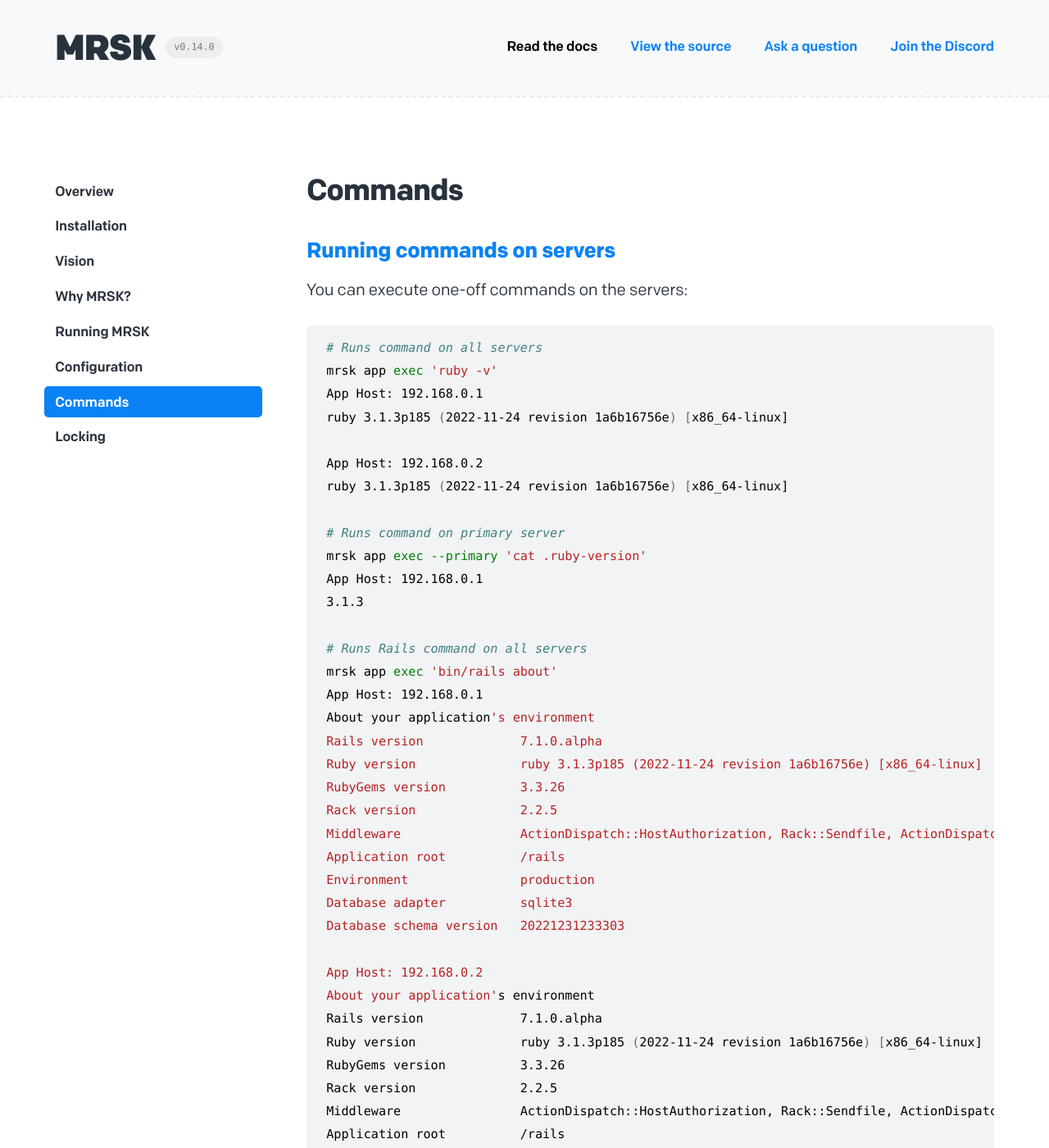
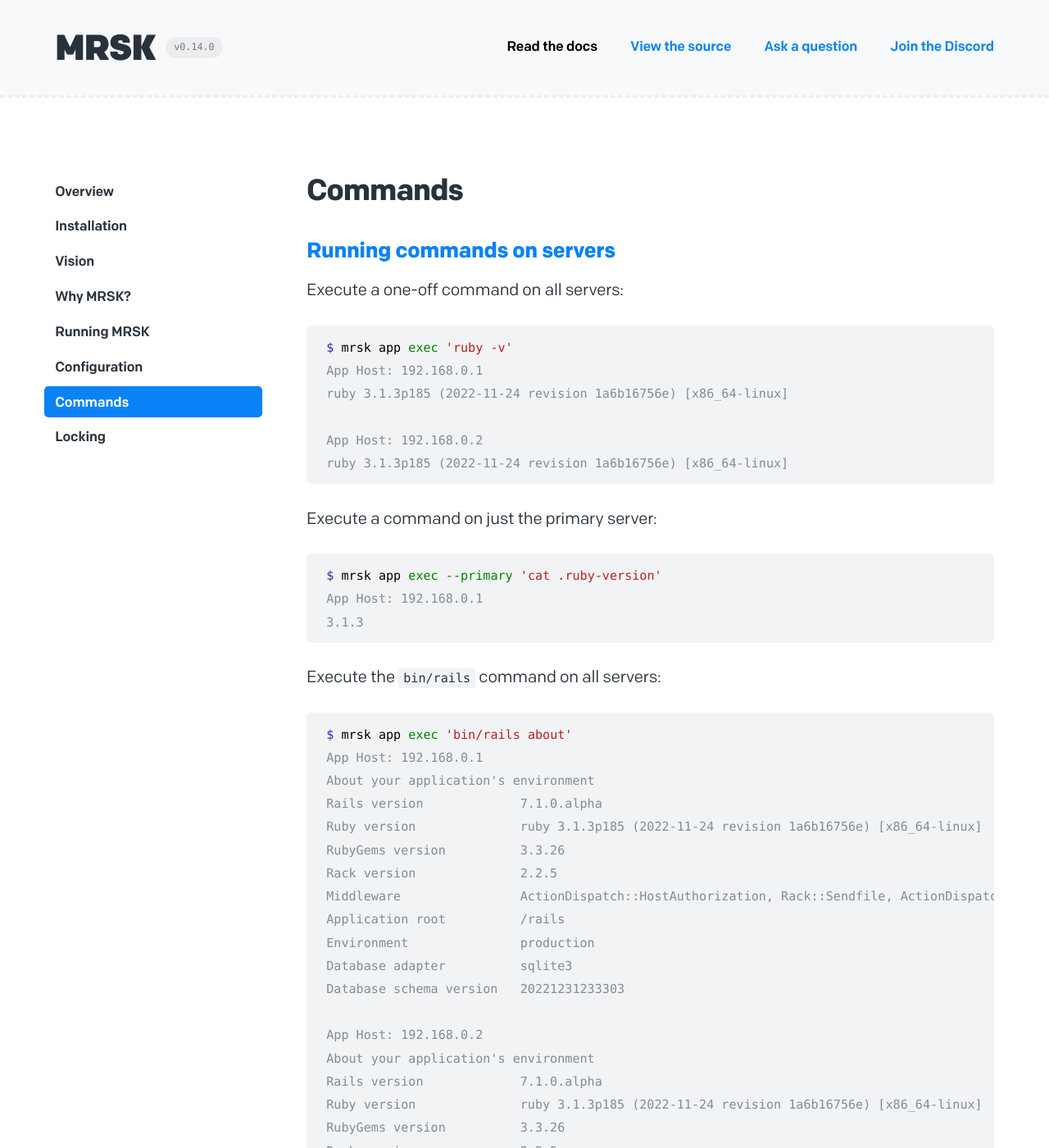
Before and after one commit to basecamp/kamal-site, a Jekyll site: the page built from _docs/commands.md, in a window 1280 px wide and 1400 px high. Shown: the whole window at 82% size. Built offline with Jekyll 4.4.1, drawn with Linux system fonts in a browser that asks for light colours; some of the changed text lies outside the part shown.

Commit message:
Improve readability of commands page examples
Two changes here:

- Separate out each example command in the first section into its own
  code block, instead of one large code block.
- Use `console` instead of `bash` for syntax highlighting for the CLI
  examples, which gets a better highlighting result for the combination
  of commands and their output.

````diff
--- a/_docs/commands.md
+++ b/_docs/commands.md
@@ -7,24 +7,29 @@ order: 7
 
 ## Running commands on servers
 
-You can execute one-off commands on the servers:
+Execute a one-off command on all servers:
 
-```bash
-# Runs command on all servers
-mrsk app exec 'ruby -v'
+```console
+$ mrsk app exec 'ruby -v'
 App Host: 192.168.0.1
 ruby 3.1.3p185 (2022-11-24 revision 1a6b16756e) [x86_64-linux]
 
 App Host: 192.168.0.2
 ruby 3.1.3p185 (2022-11-24 revision 1a6b16756e) [x86_64-linux]
+```
 
-# Runs command on primary server
-mrsk app exec --primary 'cat .ruby-version'
+Execute a command on just the primary server:
+
+```console
+$ mrsk app exec --primary 'cat .ruby-version'
 App Host: 192.168.0.1
 3.1.3
+```
 
-# Runs Rails command on all servers
-mrsk app exec 'bin/rails about'
+Execute the `bin/rails` command on all servers:
+
+```console
+$ mrsk app exec 'bin/rails about'
 App Host: 192.168.0.1
 About your application's environment
 Rails version             7.1.0.alpha
@@ -48,9 +53,12 @@ Application root          /rails
 Environment               production
 Database adapter          sqlite3
 Database schema version   20221231233303
+```
 
-# Run Rails runner on primary server
-mrsk app exec -p 'bin/rails runner "puts Rails.application.config.time_zone"'
+Use the Rails runner on just the primary server:
+
+```console
+$ mrsk app exec -p 'bin/rails runner "puts Rails.application.config.time_zone"'
 UTC
 ```
 
````
